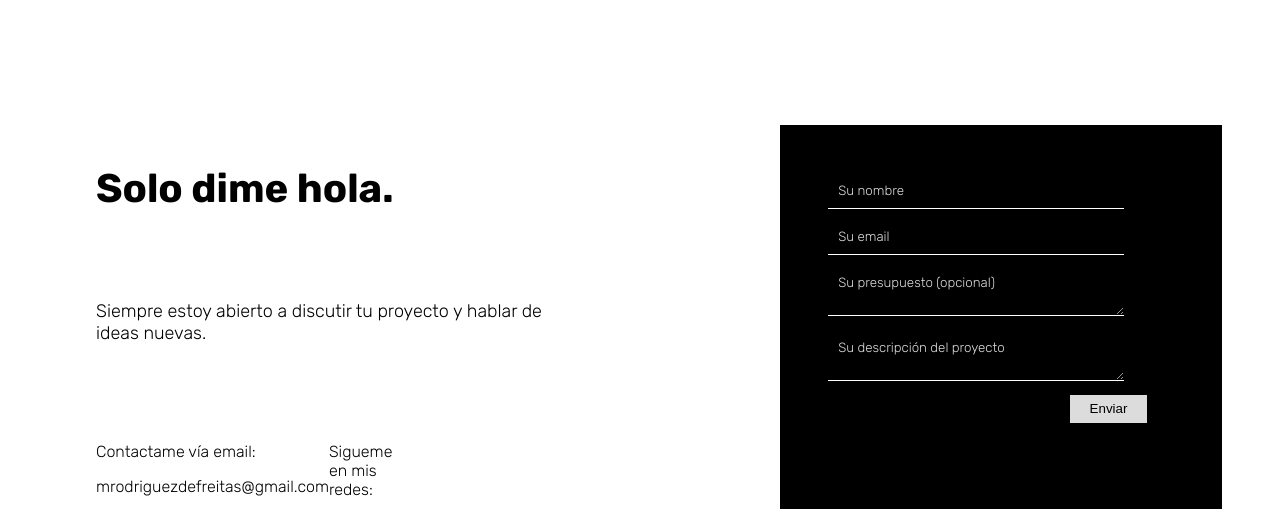
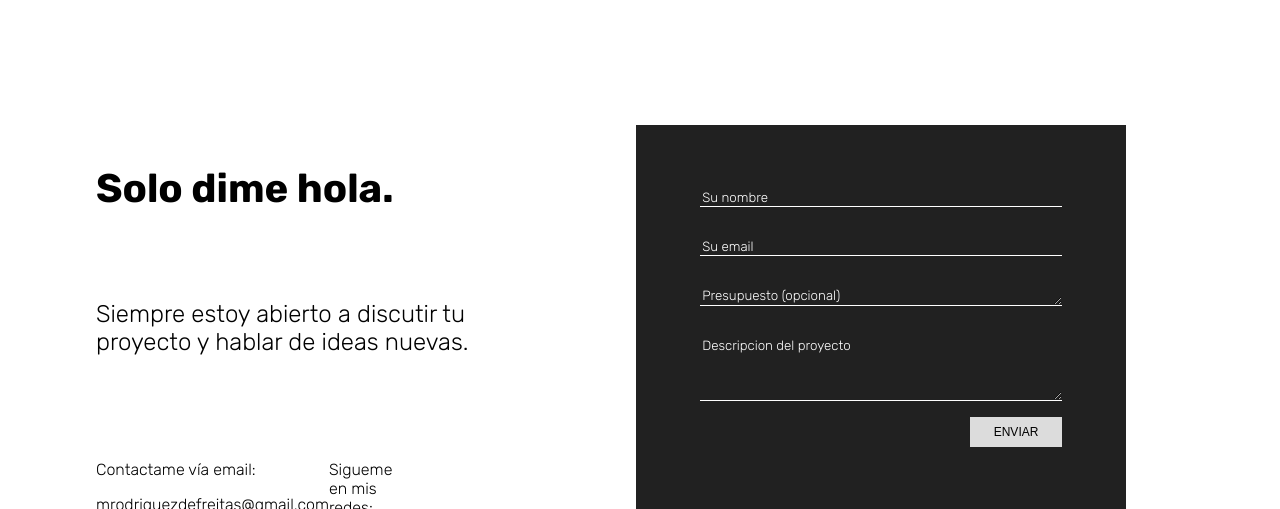
Before and after one commit to mrodriguezdefreitas/miPortfolio, a plain HTML site: page index.html in a window 1280 px wide. Shown: the part 2842-3351 px from the top of the page. Drawn offline with nearby package versions, Linux system fonts and the light colour scheme.

Commit message:
cambios en el formulario

```diff
--- a/estilo.css
+++ b/estilo.css
@@ -218,7 +218,7 @@ header{
 }
 .textofinal{
     padding-top: 1rem;
-    font-size: 18px;
+    font-size: 24px;
 }
 
 
@@ -247,49 +247,49 @@ padding-right: 1rem;
 font-size: 1.2rem;
 }
 
-.formularioContacto{
-    background-color: black;
+
+.form2 {
+    background-color: rgb(33, 33, 33);
     color: white;
-    padding: 1.5rem;
+    padding: 3rem;
+    margin-right: 6rem;
     width: 35%;
+
   }
 
-  input, textarea {
-    width: 200%;
-    padding: 10px;
-    margin-bottom: 10px;
+  .form{
+    display: flex;
+    flex-direction: column;
+    padding: 1rem;
+  }
+
+ input,textarea{
     border: none;
-     border-bottom: 1px solid white;
+    border-bottom: 1px solid white;
     background-color: transparent;
     color: white;
 }
 
-input[type="submit"] {
+  .inputEmail, .inputPresupuesto, .inputProyecto{
+    padding-top: 2rem;
+  }
+
+  ::placeholder {
+    color: white;
+    font-family: 'Rubik', sans-serif;
+  }
+  .botonEnviar{
+    margin-top: 1rem;
+    border: none;
     background-color: gainsboro;
-    color: black;
-    border: none;
-    padding: 0.5em 1.5em 0.5em 1.5em;
     width: auto;
     display: inline-block;
-    margin-left: 175%;
-    cursor: pointer;
+    align-self: flex-end;
+    padding: 0.5rem 1.5rem 0.5rem 1.5rem;
+    font-size: 12px;
   }
 
   footer{
     margin-left: 40%;
     padding-top: 6rem;
   }
-  input[type="text"]::placeholder {
-    color: gainsboro;
-    font-family: 'Rubik', sans-serif;
-  }
-
-  input[type="email"]::placeholder {
-    color: gainsboro;
-    font-family: 'Rubik', sans-serif;
- }
-
-  textarea::placeholder {
-    color: gainsboro;
-    font-family: 'Rubik', sans-serif;
-  }
--- a/index.html
+++ b/index.html
@@ -147,20 +147,16 @@
             </div>
         </div>
 
-        <div class="formularioContacto">
-            <form class="formularioContacto">
+        <div class="form2">
+            <form class="form">
+              <input type="text"  required placeholder="Su nombre">
+              <input type="email"  required placeholder="Su email" class="inputEmail">
+              <textarea  rows="1" required placeholder="Presupuesto (opcional)" class="inputPresupuesto"></textarea>
+              <textarea  rows="4" required placeholder="Descripcion del proyecto" class="inputProyecto"></textarea>
+              <button type="submit" class="botonEnviar">ENVIAR</button>
+            </form>
+          </div>
 
-                <input type="text" id="nombre" name="nombre" required placeholder="Su nombre">
-
-                <input type="email" id="email" name="email" required placeholder="Su email">
-
-                <textarea id="mensaje1" name="mensaje1" required placeholder="Su presupuesto (opcional)"></textarea>
-
-                <textarea id="mensaje2" name="mensaje2" required placeholder="Su descripción del proyecto"></textarea>
-
-                <input type="submit" value="Enviar">
-              </form>
-        </div>
        </section>
        </main>
 
```
